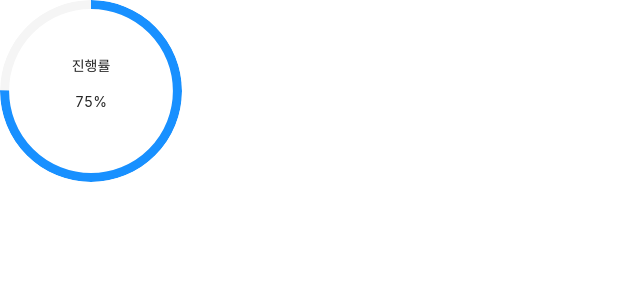
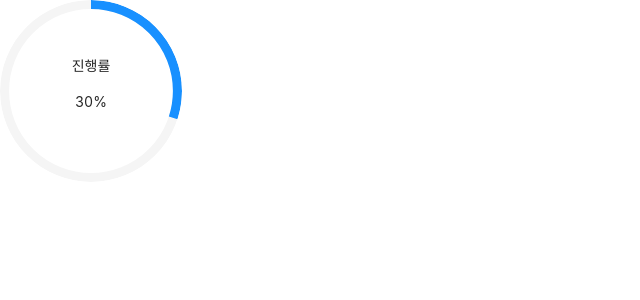
Before and after one commit to hyoni0817/NextJs-UI-Practice, a Next.js app: page /circleProgress in a window 1280 px wide. Shown: the top 300 px of the page, without its empty margins (0-640 px from the left). Built offline with nearby package versions, Linux system fonts and the light colour scheme.

Commit message:
Feat: 진행률이 0.7초 늦게 나타나도록 구현

```diff
--- a/src/pages/circleProgress.tsx
+++ b/src/pages/circleProgress.tsx
@@ -1,4 +1,4 @@
-import React from 'react';
+import React, { useState, useEffect } from 'react';
 import styled from 'styled-components';
 import { Progress } from 'antd';
 
@@ -22,16 +22,26 @@ const ProgressTextBox = styled.div`
   text-align: center;
 `;
 
-const CircleProgress = () => (
+const CircleProgress = () => {
+  const [percent, setPercent] = useState<number>(0);
+
+  useEffect(() => {
+    setTimeout(() => {
+      setPercent(30);
+    }, 700);
+  }, []);
+
+  return (
     <ProgressBox>
-    <Progress type="circle" percent={75} strokeWidth={5} width={182} format={() => ``} strokeLinecap="butt" />
+      <Progress type="circle" percent={percent} strokeWidth={5} width={182} format={() => ``} strokeLinecap="butt" />
       <ProgressTextBox>
         <div>
           <p>진행률</p>
-        <p>75%</p>
+          <p>{percent}%</p>
         </div>
       </ProgressTextBox>
     </ProgressBox>
   );
+};
 
 export default CircleProgress;
```
Lines whose indentation alone changed are shown as unchanged.
